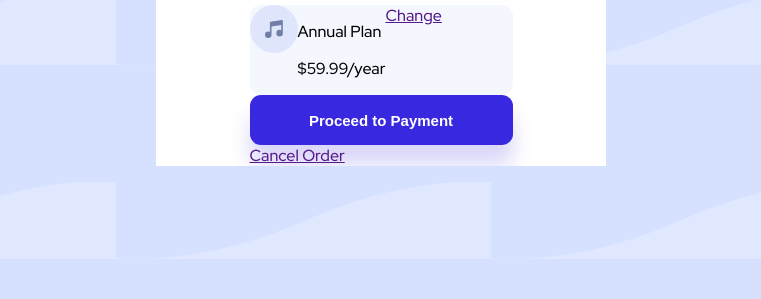
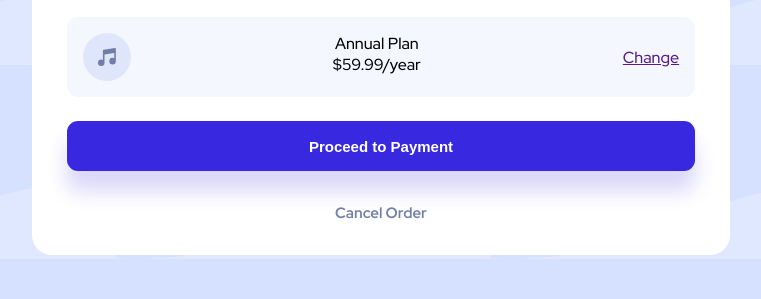
Before and after one commit to lawlawson/order-summary, a plain HTML site: page index.html in a window 1280 px wide. Shown: the part 517-816 px from the top of the page, without its empty margins (259-1020 px from the left). Drawn offline with Linux system fonts and the light colour scheme.

Commit message:
fixed alignment of annual plan div

```diff
--- a/index.html
+++ b/index.html
@@ -35,15 +35,17 @@
         </div>
         <div class="annual-plan">
           <img src="/images/icon-music.svg" alt="" class="music-icon" />
-          <div>
-            <p>Annual Plan</p>
-            <p>$59.99/year</p>
+          <div class="ap-div-1">
+            <p class="ap-text-1">Annual Plan</p>
+            <p class="ap-text-2">$59.99/year</p>
           </div>
-          <a href="">Change</a>
+          <div class="ap-div-2">
+            <a href="" class="ap-text-link">Change</a>
+          </div>
         </div>
         <div>
           <button>Proceed to Payment</button>
-          <a href="">Cancel Order</a>
+          <a href="" class="cancel">Cancel Order</a>
         </div>
       </div>
     </main>
--- a/style.css
+++ b/style.css
@@ -28,10 +28,11 @@ body {
   overflow: hidden;
   max-width: 1440px;
   background-color: #fff;
+  border-radius: 0 0 20px 20px;
 }
 
 .content {
-  width: 263px;
+  width: 90%;
   margin: 0 auto;
 }
 
@@ -58,11 +59,38 @@ h1 {
   background-color: var(--clr-very-pale-blue);
   display: flex;
   border-radius: 11px;
+  justify-content: space-between;
+}
+
+.ap-div-1 {
+  display: flex;
+  flex-direction: column;
+  align-items: center;
+}
+
+.ap-text-1 {
+  margin: 16px 0 0 0;
+}
+
+.ap-div-2 {
+  display: flex;
+  justify-content: flex-end;
+}
+
+.ap-text-2 {
+  margin: 0 0 16px 0;
+}
+
+.ap-text-link {
+  display: flex;
+  align-items: center;
+  margin: 16px;
 }
 
 .music-icon {
   width: 48px;
   height: 48px;
+  margin: 16px;
 }
 
 button {
@@ -76,4 +104,15 @@ button {
   font-size: 15px;
   cursor: pointer;
   box-shadow: 0px 20px 20px 0 rgba(56, 42, 225, 0.19);
+  margin-top: 24px;
 }
+
+.cancel {
+  color: var(--clr-desaturated-blue);
+  font-weight: var(--ff-bold);
+  font-size: 15px;
+  display: block;
+  text-align: center;
+  text-decoration: none;
+  padding: 32px 0;
+}
```
